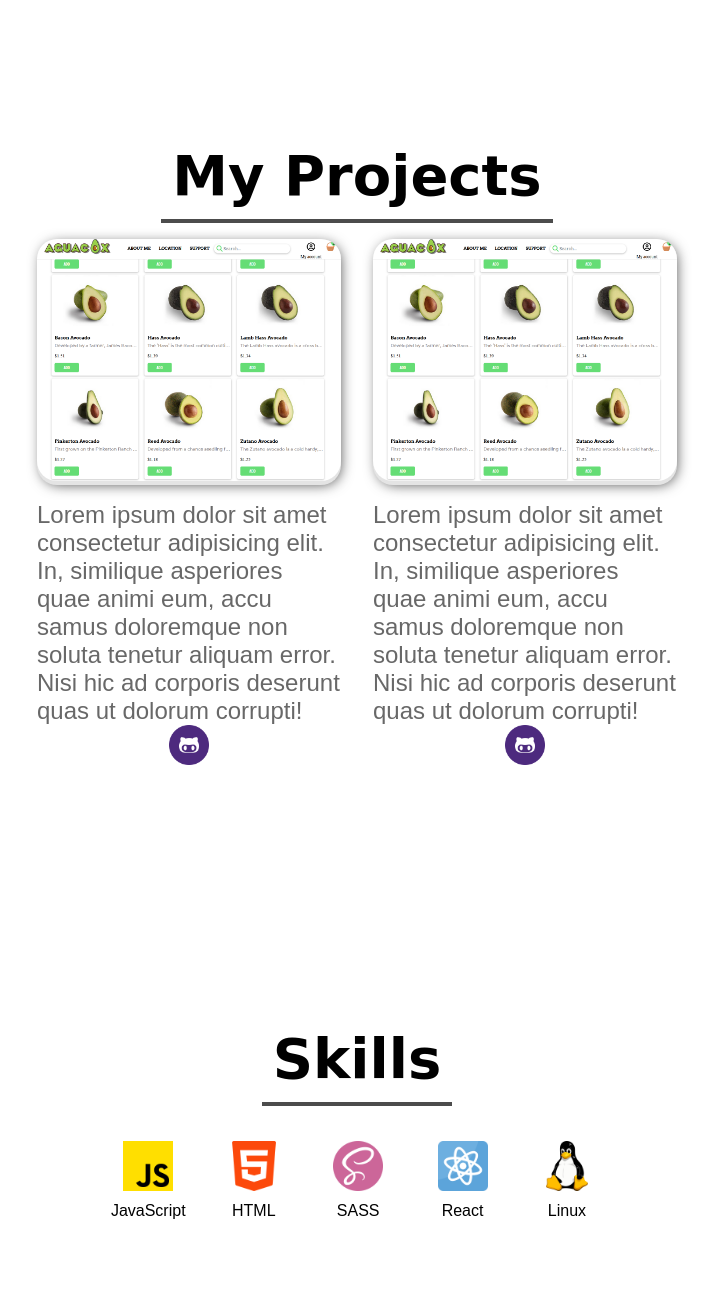
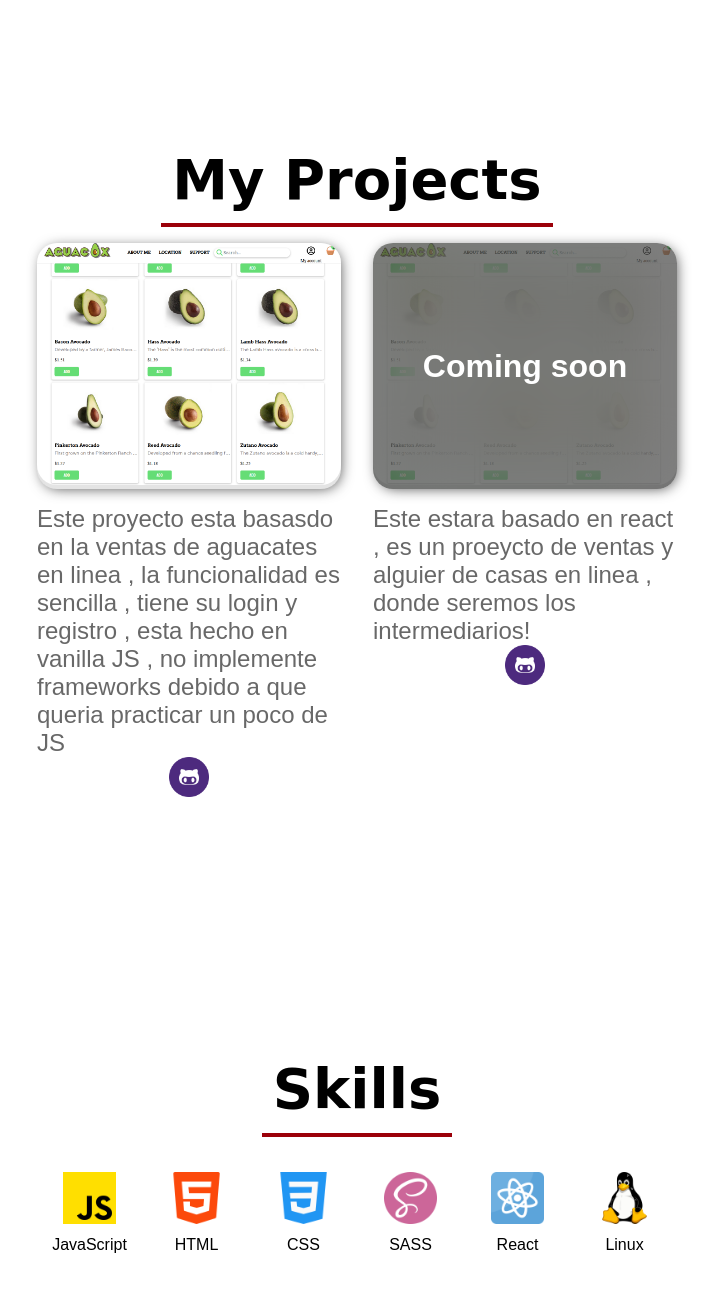
Before and after one commit to alexsancast/alexsancast.github.io, a plain HTML site: page index.html in a window 1280 px wide. Shown: the part 1320-2620 px from the top of the page, without its empty margins (283-1000 px from the left). Drawn offline with Linux system fonts and the light colour scheme; a web font is replaced by a local one.

Commit message:
Arreglando el navbar

```diff
--- a/assets/css/index.css
+++ b/assets/css/index.css
@@ -10,24 +10,34 @@
 	padding: 0;
 	list-style: none;
 	text-decoration: none;
-	border: none;
-	outline: none;
+	border: 0;
+	box-sizing: border-box;
 }
 
+
+
 /****************************Nav bar**********************************/
+
+
 .header {
+
     display: flex;
     justify-content: space-between;
     align-items: center;
-    width: 100vw;
+    width: 80%;
     min-height: 3em;
     flex-flow: row wrap;
-    box-shadow: 0 1px 2px 0 rgba(34,36,38,.15);
+    box-shadow: 2px -2px 33px -9px rgba(0,0,0,0.75);
+    padding: 0 2em;
+    border-radius: 20px;
+    margin: 20px auto;
+
+
 
 }
 .header .img {
-    width: 240px;
-    height: 120px;
+    width: 210px;
+    height: 100px;
 }
 .header .ul {
     display: flex;
@@ -48,7 +58,7 @@
 }
 
 .header .a:hover {
-    border-bottom:  4px solid RGB(155,0,9);
+    border-bottom:  4px solid rgb(155,0,9);
     transition: .5s cubic-bezier(0.075, 0.082, 0.165, 1);
 
 }
@@ -89,7 +99,7 @@
     font-size: 2rem;
     font-weight: 200;
     color: RGB(104,104,104);
-    border-bottom:  4px solid rgba(0,0,0,.7);
+    border-bottom:  4px solid rgb(155,0,9);
     padding: 0.2em ;
 
 
@@ -141,7 +151,7 @@
     font-family: var(--title-font);
     font-size: 3.5rem;
     font-weight: 600;
-    border-bottom:  4px solid rgba(0,0,0,.7);
+    border-bottom:  4px solid rgb(155,0,9);
     padding: 0.2em ;
 
 
@@ -205,6 +215,29 @@
 
 }
 
+.project__avocado .project__title2 {
+    width: 100%;
+    height: 100%;
+    background-color: rgba(0,0,0,.5);
+    position: absolute;
+    bottom: 0;
+    left: 0;
+    display: flex;
+    justify-content: center;
+    align-items: center;
+    flex-flow: row wrap;
+    backdrop-filter: blur(2.2rem);
+    opacity: 1;
+    transition: all .5s ease;
+    border-radius: 20px;
+    color: white;
+    font-family: var(--sub-title-font);
+    font-size: 2rem;
+
+
+}
+
+
 .project__avocado .project__title:hover {
     opacity: 1;
 
@@ -215,7 +248,7 @@
     font-family: var(--title-font);
     font-size: 3.5rem;
     font-weight: 600;
-    border-bottom:  4px solid rgba(0,0,0,.7);
+    border-bottom:  4px solid rgb(155,0,9);
     padding: 0.2em ;
 
 }
@@ -253,6 +286,7 @@
 .skills .skills__sections{
     display: flex;
     gap: 2rem ;
+    flex-wrap: wrap;
 
 }
 
@@ -261,7 +295,7 @@
     font-family: var(--title-font);
     font-size: 3.5rem;
     font-weight: 600;
-    border-bottom:  4px solid rgba(0,0,0,.7);
+    border-bottom:  4px solid rgb(155,0,9);
     padding: 0.2em ;
 
 
@@ -276,23 +310,25 @@
 }
 
 .skills img{
-    width: 50px;
-    width: 50px;
+    width: 75px;
+    width: 75px;
     padding: 0.7em ;
 }
 
 .skills p {
     font-family: var(--sub-title-font);
     font-size: 1rem;
-    font-weight: 300px;
+    font-weight: 600px;
 }
 
 
 /*Footer*/
 
 .footer {
+    width: 100%;
+    height: 15vw ;
     background: green;
-    padding: 2em 0;
+    padding: 0em 0em;
 }
 
 
--- a/index.html
+++ b/index.html
@@ -30,7 +30,7 @@
         <section class="section alexsancast" id="experience">
             <div class="container__me">
                 <div class="me__img">
-                  <img src="/assets/img/perfil.jpg" alt="" />
+                  <img src="/assets/img/cast.jpeg" alt="" />
                 </div>
                 <div class="me_name">
                   <h3>Hi , I'm</h3>
@@ -81,8 +81,10 @@
 
 
             <div class="project__paragraph">
-              <p>Lorem ipsum dolor sit amet consectetur adipisicing elit. In, similique asperiores quae animi eum, accu
-                samus doloremque non soluta tenetur aliquam error. Nisi hic ad corporis deserunt quas ut dolorum corrupti!</p>
+              <p>Este proyecto esta basasdo en la ventas de aguacates en linea , la funcionalidad es sencilla , tiene su
+                login y registro , esta hecho en vanilla JS , no implemente frameworks debido a que queria practicar un poco de
+                JS
+              </p>
                 <img src="/assets/img/github.png" alt="">
             </div>
 
@@ -97,14 +99,14 @@
             <article class="project__avocado">
               <a href="">
                  <img class="project__img" src="/assets/img/aguacox.png" alt="" />
-               <h2 class="project__title">Avocado Shop</h2>
+               <h2 class="project__title2">Coming soon</h2>
               </a>
            </article>
 
 
             <div class="project__paragraph">
-              <p>Lorem ipsum dolor sit amet consectetur adipisicing elit. In, similique asperiores quae animi eum, accu
-                samus doloremque non soluta tenetur aliquam error. Nisi hic ad corporis deserunt quas ut dolorum corrupti!</p>
+              <p>Este estara basado en react  , es un proeycto de ventas y alguier de casas en linea , donde seremos los
+                intermediarios!</p>
                 <img src="/assets/img/github.png" alt="">
             </div>
 
@@ -139,6 +141,12 @@
           </div>
 
           <div class="skills__img">
+            <img src="/assets/img/css-3.png" alt="">
+            <p>CSS</p>
+          </div>
+
+
+          <div class="skills__img">
             <img src="/assets/img/sass.png" alt="">
             <p>SASS</p>
           </div>
```
Also changed, not shown: assets/img/cast.jpeg (added), assets/img/comming soon.png (added), assets/img/css-3.png (added), 3 other files.
